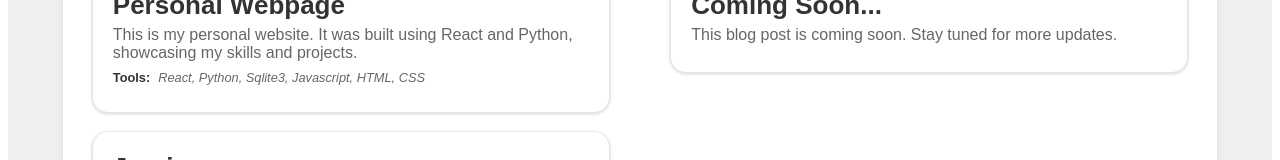
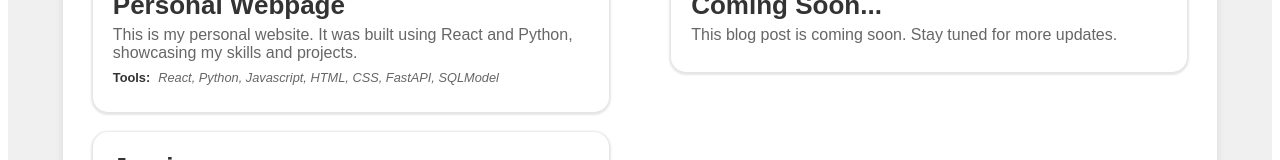
Before and after one commit to Bmitch44/Personal-Webpage, a React (Vite) app in the folder frontend/: page / in a window 1280 px wide. Shown: the part 725-885 px from the top of the page. Built offline with nearby package versions, Linux system fonts and the light colour scheme; a web font is replaced by a local one.

Commit message:
Minor adjustments

```diff
--- a/frontend/src/components/body/hero/Hero.jsx
+++ b/frontend/src/components/body/hero/Hero.jsx
@@ -6,7 +6,7 @@ const Hero = () => {
         {
             title: 'Personal Webpage',
             description: 'This is my personal website. It was built using React and Python, showcasing my skills and projects.',
-            tools: 'React, Python, Sqlite3, Javascript, HTML, CSS',
+            tools: 'React, Python, Javascript, HTML, CSS, FastAPI, SQLModel',
             link: '/projects'
         },
         {
--- a/frontend/src/components/body/projects/Projects.jsx
+++ b/frontend/src/components/body/projects/Projects.jsx
@@ -11,9 +11,9 @@ const Projects = () => {
             "title": "Personal Webpage",
             "description": "This is my personal website. It was built using React and Python, showcasing my skills and projects.",
             "details": "The main features are a homepage, resume page, projects page, blog, and about page. The main challenge was creating popup modals to display extended information on a project or blog. I used Python, JavaScript, React, FastAPI, SQLite, HTML, and CSS. I first designed the layout in Figma, then used the CSS from Figma in my code.",
-            "tools": "React, Python, SQLite, JavaScript, HTML, CSS, FastAPI",
+            "tools": "React, Python, JavaScript, HTML, CSS, FastAPI, SQLModel",
             "link": "#",
-            "expanded": "In developing my personal webpage, I focused on creating a seamless user experience across multiple sections: the homepage, resume, projects, blog, and about page. The most significant challenge was implementing popup modals to display detailed information for projects and blog posts. This required a deep understanding of React's state management and component lifecycle. I utilized Python for backend logic with FastAPI, and SQLite for data storage, ensuring efficient data retrieval. The frontend was crafted using React and styled based on designs made in Figma, which allowed for a visually appealing and responsive design.",
+            "expanded": "In developing my personal webpage, I focused on creating a seamless user experience across multiple sections: the homepage, resume, projects, blog, and about page. The most significant challenge was implementing popup modals to display detailed information for projects and blog posts. This required a deep understanding of React's state management and component lifecycle. I utilized Python for backend logic with FastAPI, and SQLModel for data storage, ensuring efficient data retrieval. The frontend was crafted using React and styled based on designs made in Figma, which allowed for a visually appealing and responsive design.",
             "video": null
         },
         {
```
